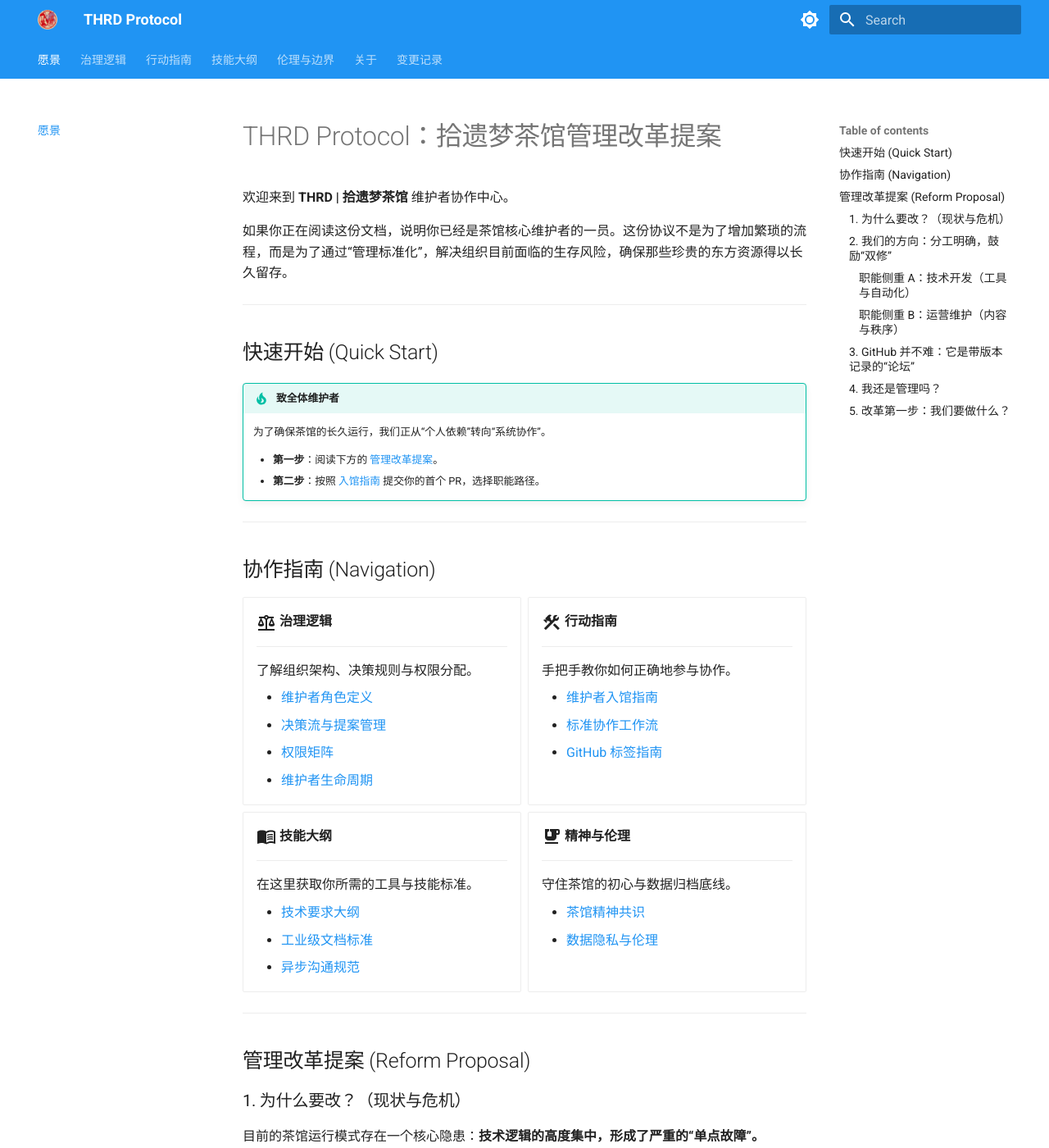
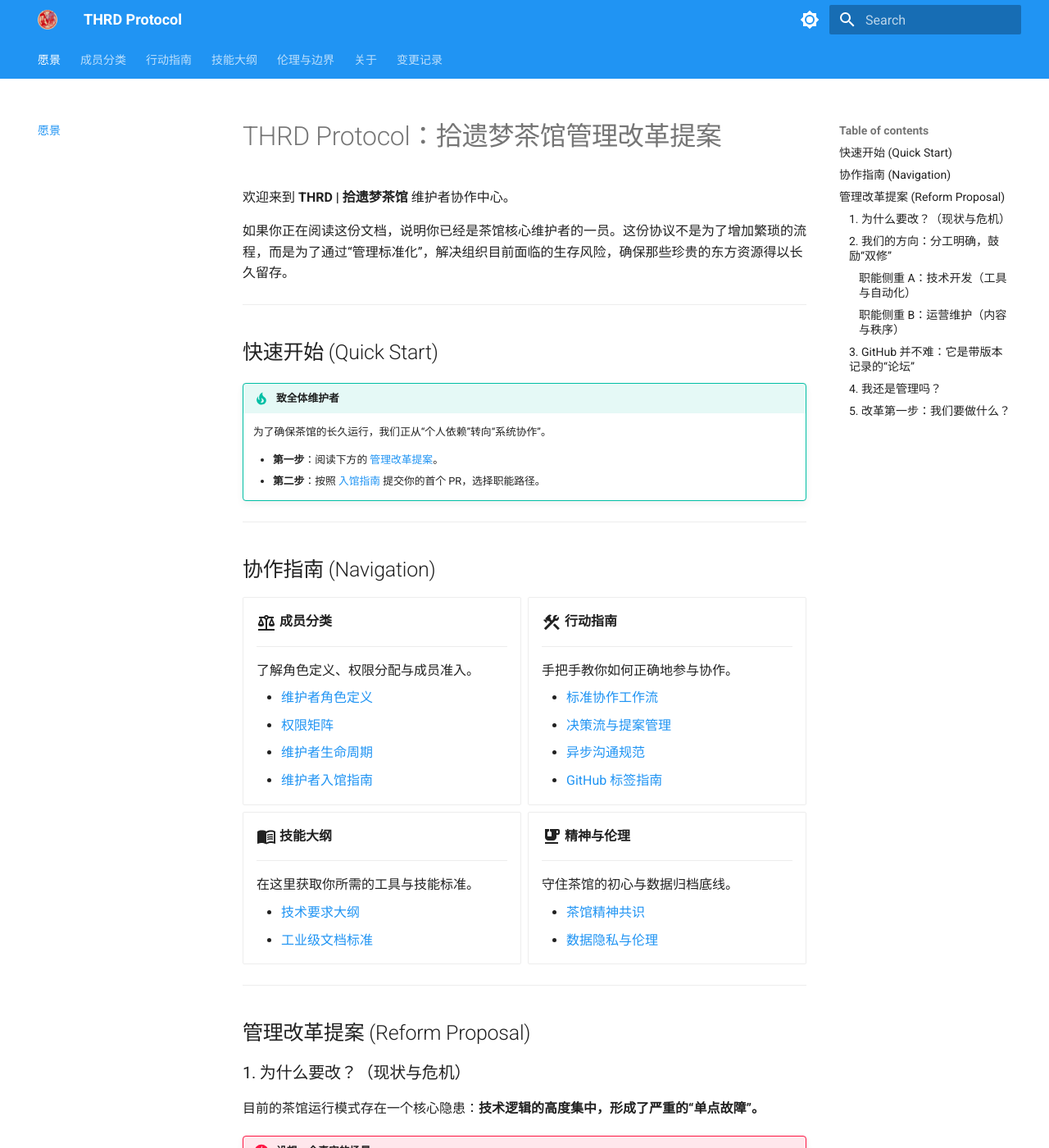
Before and after one commit to TouhouGleaners/THRD-Protocol, an MkDocs documentation site: the page built from docs/index.md, in a window 1280 px wide and 1400 px high. Shown: the whole window at 82% size. Built offline with MkDocs 1.6.1 and Material for MkDocs 9.7.7, drawn with Linux system fonts in a browser that asks for light colours.

Commit message:
refactor(nav): 导航重组，治理逻辑改名成员分类，调整文档归属

```diff
--- a/docs/index.md
+++ b/docs/index.md
@@ -20,16 +20,16 @@
 
 <div class="grid cards" markdown>
 
--   :material-scale-balance:{ .lg .middle } __治理逻辑__
+-   :material-scale-balance:{ .lg .middle } __成员分类__
 
     ---
 
-    了解组织架构、决策规则与权限分配。
+    了解角色定义、权限分配与成员准入。
 
     - [维护者角色定义](./governance/maintainer-role.md)
-    - [决策流与提案管理](./governance/decision-making.md)
     - [权限矩阵](./governance/access-control.md)
     - [维护者生命周期](./governance/lifecycle.md)
+    - [维护者入馆指南](./action-guide/onboarding.md)
 
 -   :material-hammer-wrench:{ .lg .middle } __行动指南__
 
@@ -49,7 +50,6 @@
 
     - [技术要求大纲](./skills/tech-stack.md)
     - [工业级文档标准](./skills/docs-standard.md)
-    - [异步沟通规范](./skills/communication.md)
 
 -   :material-tea:{ .lg .middle } __精神与伦理__
 
--- a/mkdocs.yml
+++ b/mkdocs.yml
@@ -44,19 +44,19 @@
 
 nav:
   - 愿景: index.md
-  - 治理逻辑:
+  - 成员分类:
     - 角色定义: governance/maintainer-role.md
-    - 决策流程: governance/decision-making.md
     - 权限管理: governance/access-control.md
     - 生命周期: governance/lifecycle.md
+    - 成员准入: action-guide/onboarding.md
   - 行动指南:
-    - 成员准入: action-guide/onboarding.md
     - 开发工作流: action-guide/dev-workflow.md
+    - 决策流程: governance/decision-making.md
+    - 沟通规范: skills/communication.md
     - 标签系统: action-guide/labels.md
   - 技能大纲:
     - 技术栈: skills/tech-stack.md
     - 文档标准: skills/docs-standard.md
-    - 沟通规范: skills/communication.md
   - 伦理与边界:
     - THRD 精神: ethics/thrd-spirit.md
     - 数据隐私: ethics/data-privacy.md
```
Also changed, not shown: other parts of docs/index.md (+2 -1 lines), docs/changelog.md (+1 -0 lines).
